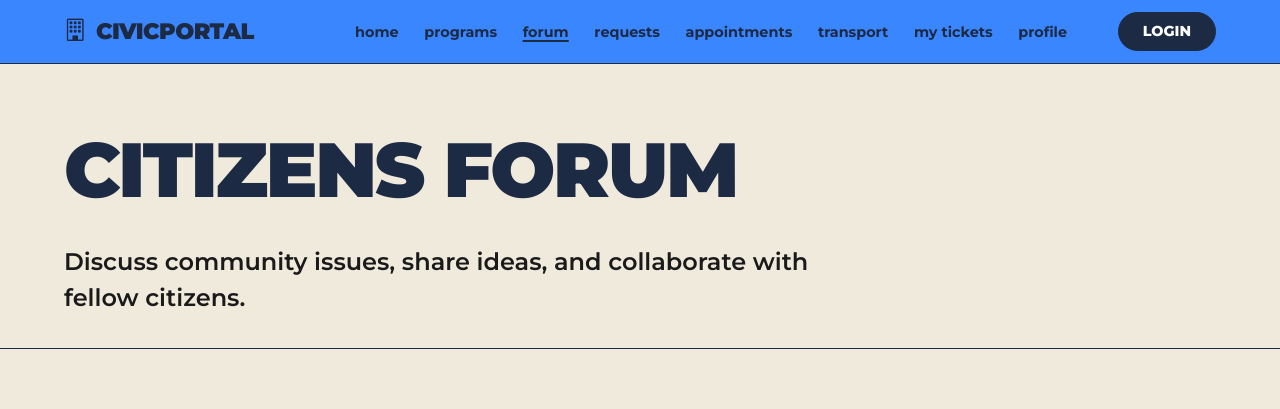
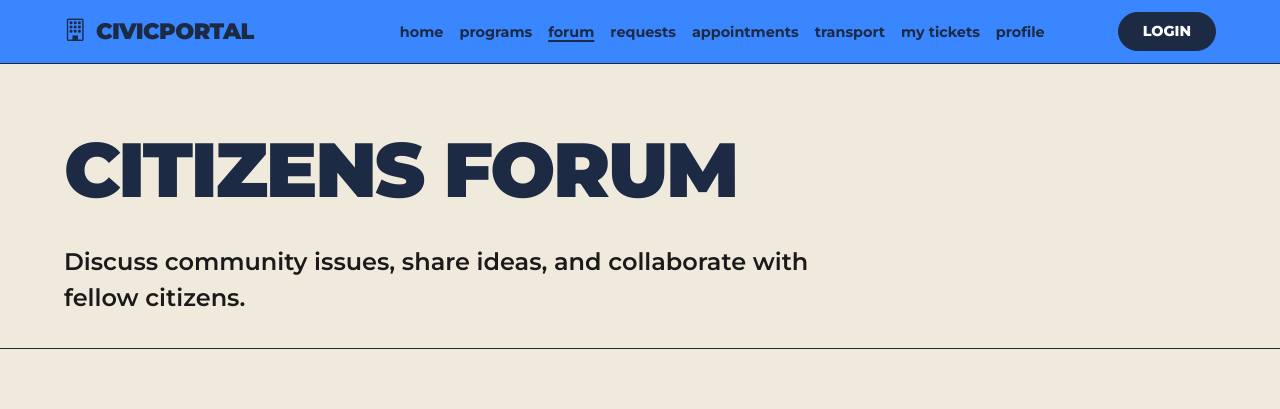
Before and after one commit to hamza1802/Esprit-PW-2A22-2526-CivicPortal, a PHP site: page /View/FrontOffice/forum.php in a window 1280 px wide. Shown: the top 409 px of the page. Run offline with PHP 8.4, Linux system fonts and the light colour scheme; data that the repository does not hold is empty.

Commit message:
fix: navbar cropping on BackOffice with many links
- Changed nav height from fixed 64px to min-height so it grows when
  links wrap to a second row
- Added flex-wrap to nav container
- Reduced nav-links gap from 1.6rem to 1rem to fit more items

```diff
--- a/View/assets/css/style.css
+++ b/View/assets/css/style.css
@@ -116,12 +116,13 @@ nav {
     justify-content: space-between;
     align-items: center;
     padding: 0 5%;
-    height: 64px;
+    min-height: 64px;
     position: sticky;
     top: 0;
     background-color: var(--accent-blue);
     border-bottom: var(--border-main);
     z-index: 1000;
+    flex-wrap: wrap;
 }
 
 .nav-brand {
@@ -139,9 +140,10 @@ nav {
 .nav-links {
     list-style: none;
     display: flex;
-    gap: 1.6rem;
+    gap: 1rem;
     flex-wrap: wrap;
     justify-content: center;
+    align-items: center;
 }
 
 .nav-links a {
```
